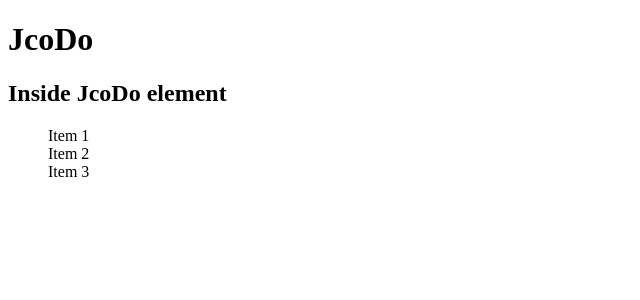
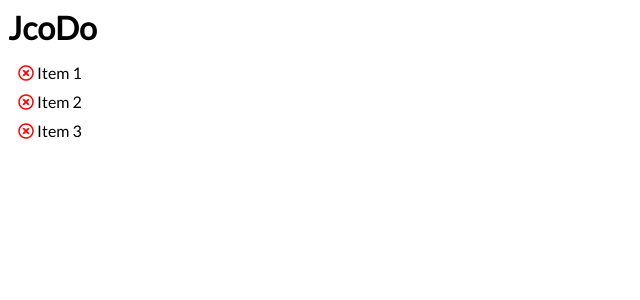
Before and after one commit to Jcovln/JcoDo, a Vue app: page / in a window 1280 px wide. Shown: the top 300 px of the page, without its empty margins (0-640 px from the left). Built offline with nearby package versions, Linux system fonts and the light colour scheme.

Commit message:
include google font and basic styling

```diff
--- a/src/App.vue
+++ b/src/App.vue
@@ -17,7 +17,11 @@ export default {
 </script>
 
 <style>
+@import url('https://fonts.googleapis.com/css?family=Lato');
 #app {
-
+  font-family: 'Lato', sans-serif;
+}
+#app h1 {
+  margin: 0;
 }
 </style>
--- a/src/components/JcoDo.vue
+++ b/src/components/JcoDo.vue
@@ -1,9 +1,8 @@
 <template>
-  <div>
-    <h2>Inside JcoDo element</h2>
+  <div class="jcodo-container">
     <ul>
       <li v-for="todo in todos" :key="todo.id">
-        {{ todo.text }}
+        <i class="far fa-times-circle remove"></i> {{ todo.text }}
       </li>
     </ul>
   </div>
@@ -26,7 +25,21 @@ export default {
 
 <!-- Add "scoped" attribute to limit CSS to this component only -->
 <style scoped>
+.jcodo-container {
+  /* border: 1px solid red; */
+}
 ul {
+  font-size: 12pt;
   list-style-type: none;
+  padding: 0 10px;
+}
+ul li {
+  margin: 10px 0;
+}
+i:hover {
+  cursor: pointer;
+}
+i.remove {
+  color: red;
 }
 </style>
```
